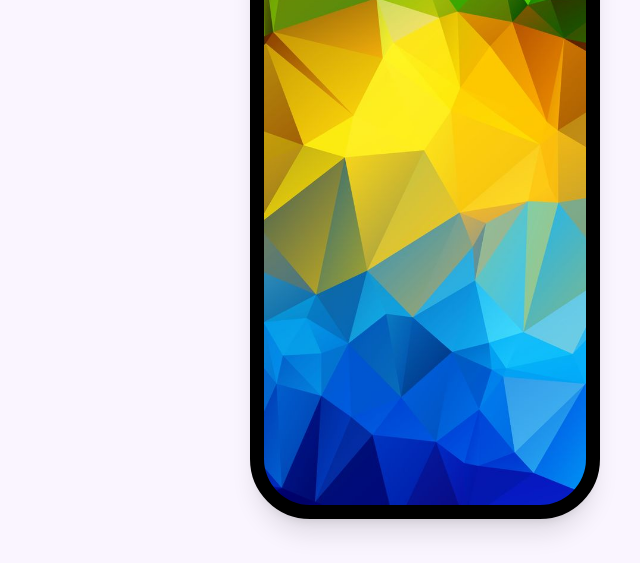
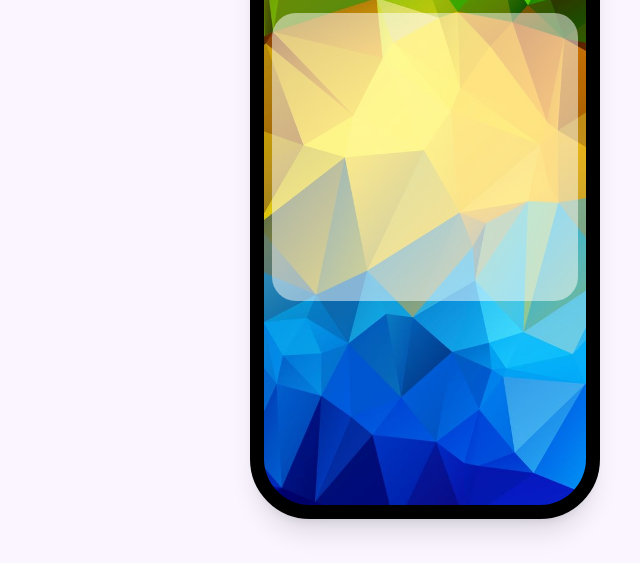
Before and after one commit to gohugotr/ios15-tailwindcss, a website: page index.html in a window 1280 px wide. Shown: the part 237-800 px from the top of the page, without its empty margins (640-1280 px from the left). Drawn offline with Linux system fonts and the light colour scheme.

Commit message:
Orta şeffaf kutu yapıldı

```diff
--- a/index.html
+++ b/index.html
@@ -66,6 +66,9 @@
             <p class="text-white mt-3 font-extralight text-6xl">19:32</p>
             <p class="text-white mt-1 font-light text-lg">9 Temmuz, Cuma</p>
           </div>
+          <div class="relative mt-4 mx-2"><!-- Şeffaflık bg-white/50 -->
+            <div class="bg-white/50 rounded-3xl h-72"></div><!-- Kutu : bg-white h-72 rounded-3xl -->
+          </div>
         </div>
       </div>
     </div>
```
Also changed, not shown: dist/output.css.
